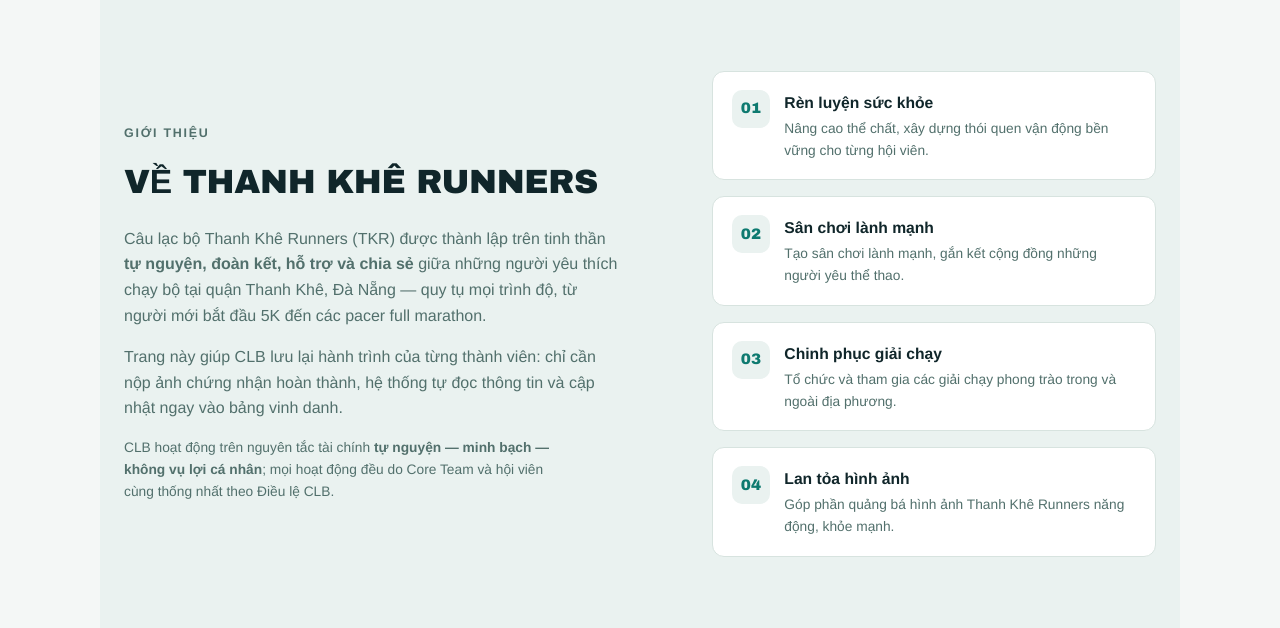
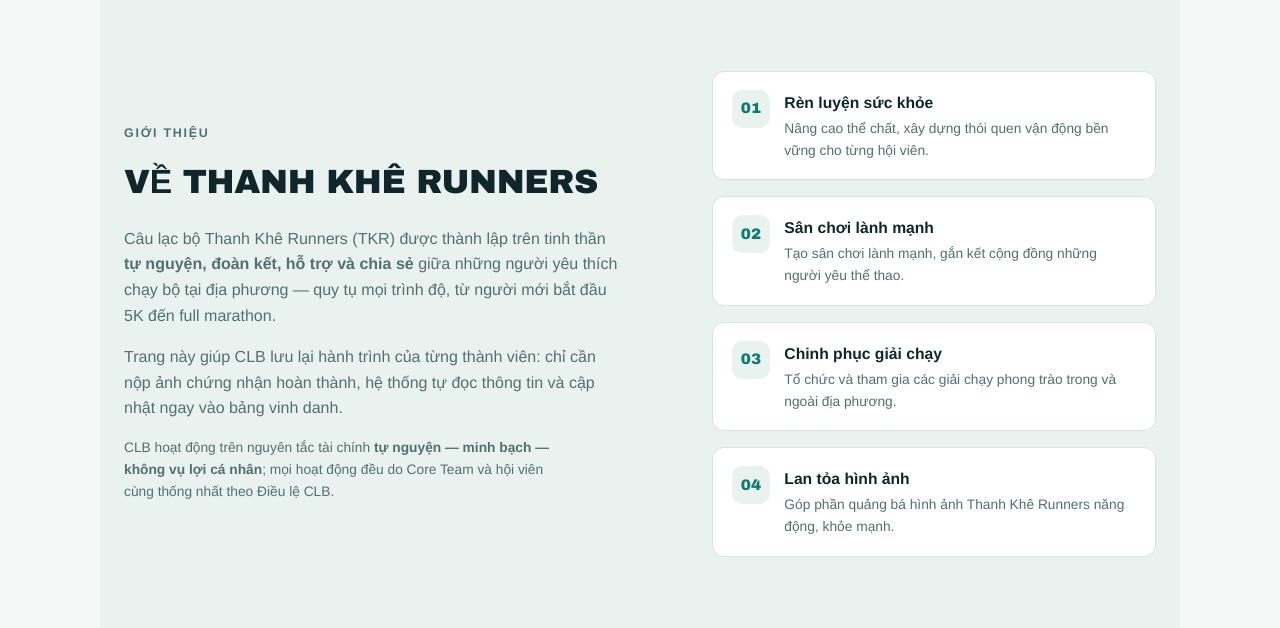
Before and after one commit to EIV-Education/Thanhkherunners, a Flask app: page / in a window 1280 px wide. Shown: the part 2505-3133 px from the top of the page. Run offline with Flask 3, Linux system fonts and the light colour scheme.

Commit message:
Update home.html

```diff
--- a/templates/home.html
+++ b/templates/home.html
@@ -137,7 +137,7 @@
       <div>
         <p class="eyebrow">Giới thiệu</p>
         <h2 class="display">Về Thanh Khê Runners</h2>
-        <p>Câu lạc bộ Thanh Khê Runners (TKR) được thành lập trên tinh thần <strong>tự nguyện, đoàn kết, hỗ trợ và chia sẻ</strong> giữa những người yêu thích chạy bộ tại quận Thanh Khê, Đà Nẵng — quy tụ mọi trình độ, từ người mới bắt đầu 5K đến các pacer full marathon.</p>
+        <p>Câu lạc bộ Thanh Khê Runners (TKR) được thành lập trên tinh thần <strong>tự nguyện, đoàn kết, hỗ trợ và chia sẻ</strong> giữa những người yêu thích chạy bộ tại địa phương — quy tụ mọi trình độ, từ người mới bắt đầu 5K đến full marathon.</p>
         <p>Trang này giúp CLB lưu lại hành trình của từng thành viên: chỉ cần nộp ảnh chứng nhận hoàn thành, hệ thống tự đọc thông tin và cập nhật ngay vào bảng vinh danh.</p>
         <p style="font-size:0.86rem; color:var(--ink-muted);">CLB hoạt động trên nguyên tắc tài chính <strong>tự nguyện — minh bạch — không vụ lợi cá nhân</strong>; mọi hoạt động đều do Core Team và hội viên cùng thống nhất theo Điều lệ CLB.</p>
       </div>
```
